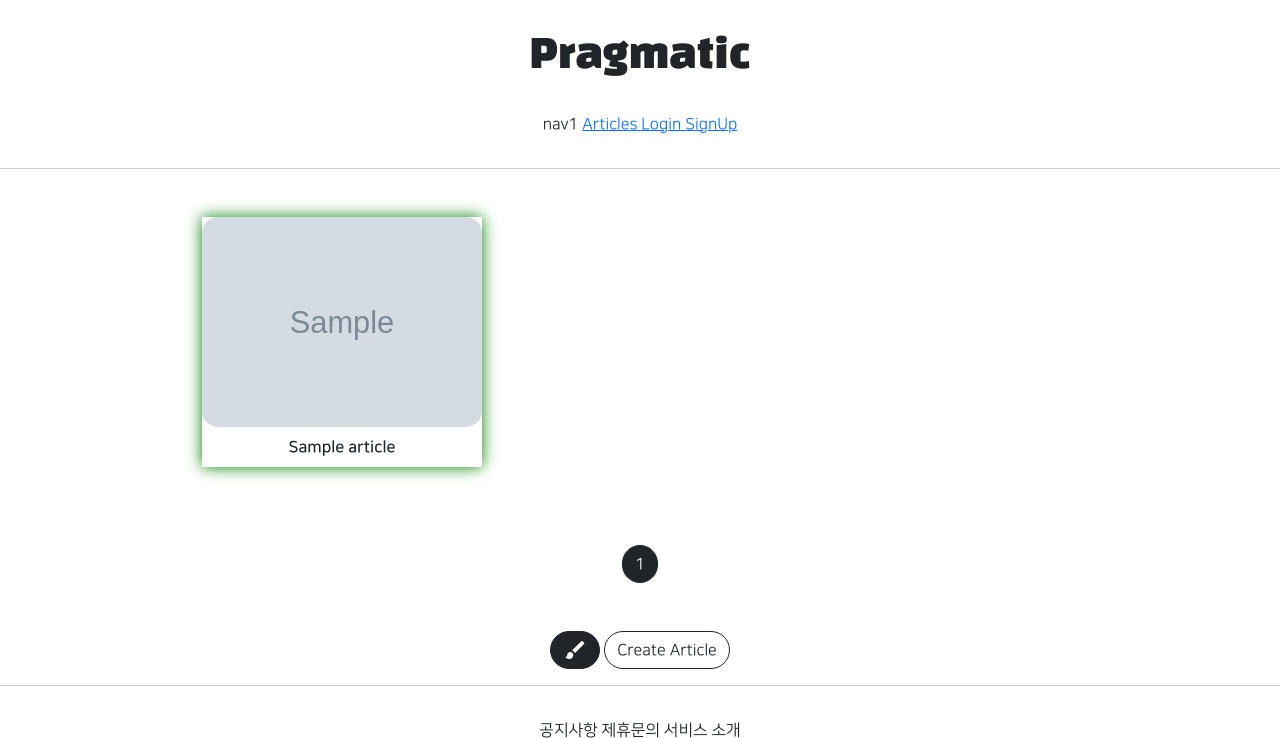
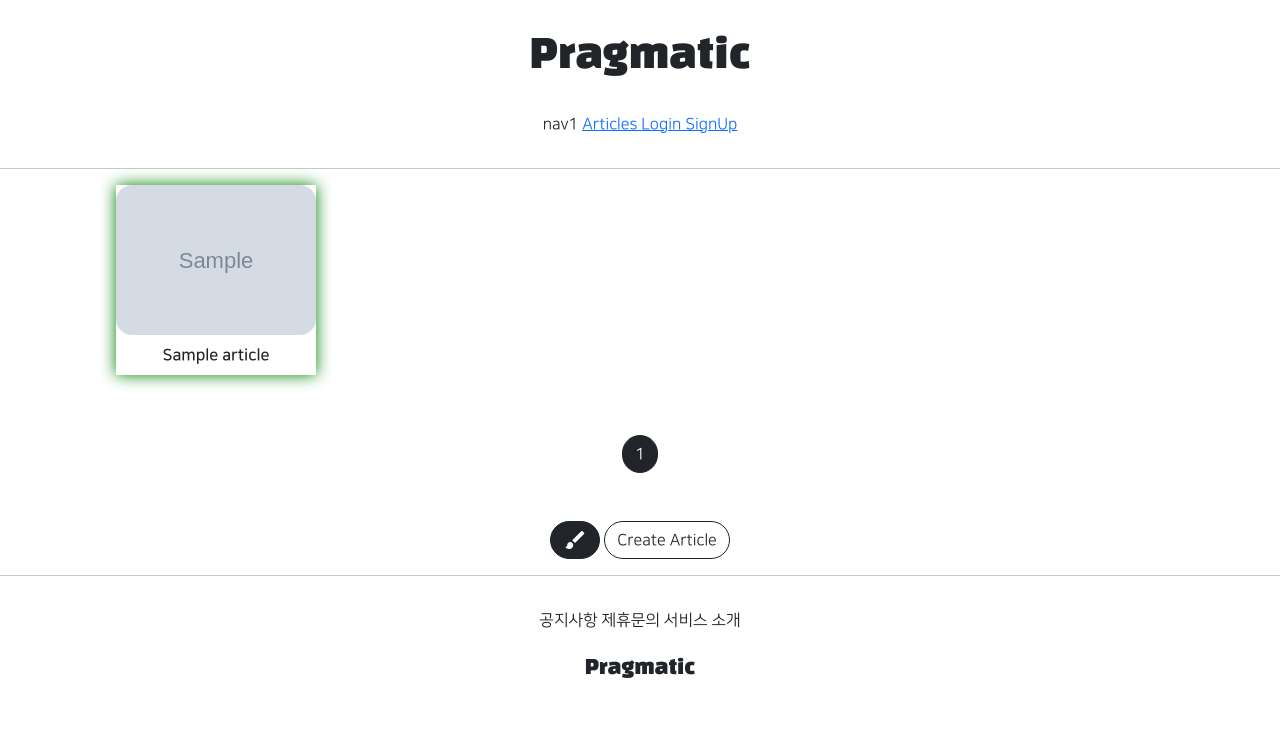
Before and after one commit to 21nkyu/gis_1ban_3, a Django app: page /articles/list/ in a window 1280 px wide. Shown: the top 738 px of the page. After the commit the page ends 678 px from the top, so only its background shows below. Run offline with Django 3.2, Linux system fonts and the light colour scheme; tables that the repository leaves empty hold one stand-in row (values such as "Sample post"); grey boxes marked "Sample" are stand-in pictures; parts of the project's set-up code (start-up, migrations or seed data) failed here and were passed over; some libraries are stand-ins or nearby versions.

Commit message:
21 08 12 002 ik_1ban_3

```diff
--- a/articleapp/templates/articleapp/list.html
+++ b/articleapp/templates/articleapp/list.html
@@ -4,8 +4,13 @@
 {% block content %}
 
     <style>
+        .container{
+            padding: 0;
+            margin: 0 auto;
+        }
         .container div {
-          width: 280px;
+          width: 45%;
+            max-width: 200px;
           display: flex;
           justify-content: center;
           align-items: center;
@@ -21,7 +26,7 @@
 
     </style>
 
-    <div class="container my-5">
+    <div class="container my-3">
     {% for article in article_list  %}
         <div>
             <a href="{% url 'articleapp:detail' pk=article.pk %}">
--- a/static/js/magicgrid.js
+++ b/static/js/magicgrid.js
@@ -278,7 +278,7 @@ MagicGrid.prototype.listen = function listen () {
 let magicGrid = new MagicGrid({
   container: '.container',
   animate: true,
-  gutter: 30,
+  gutter: 12,
   static: true,
   useMin: true
 });
```
